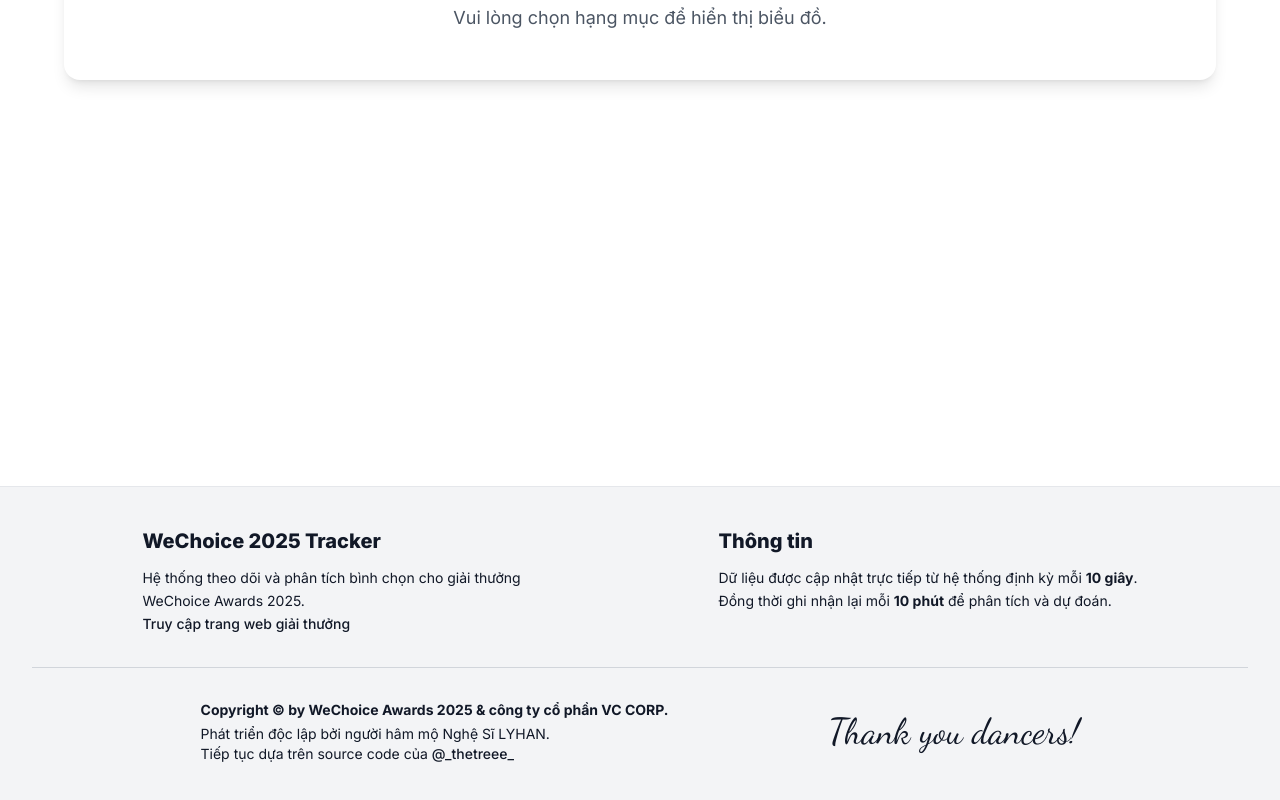
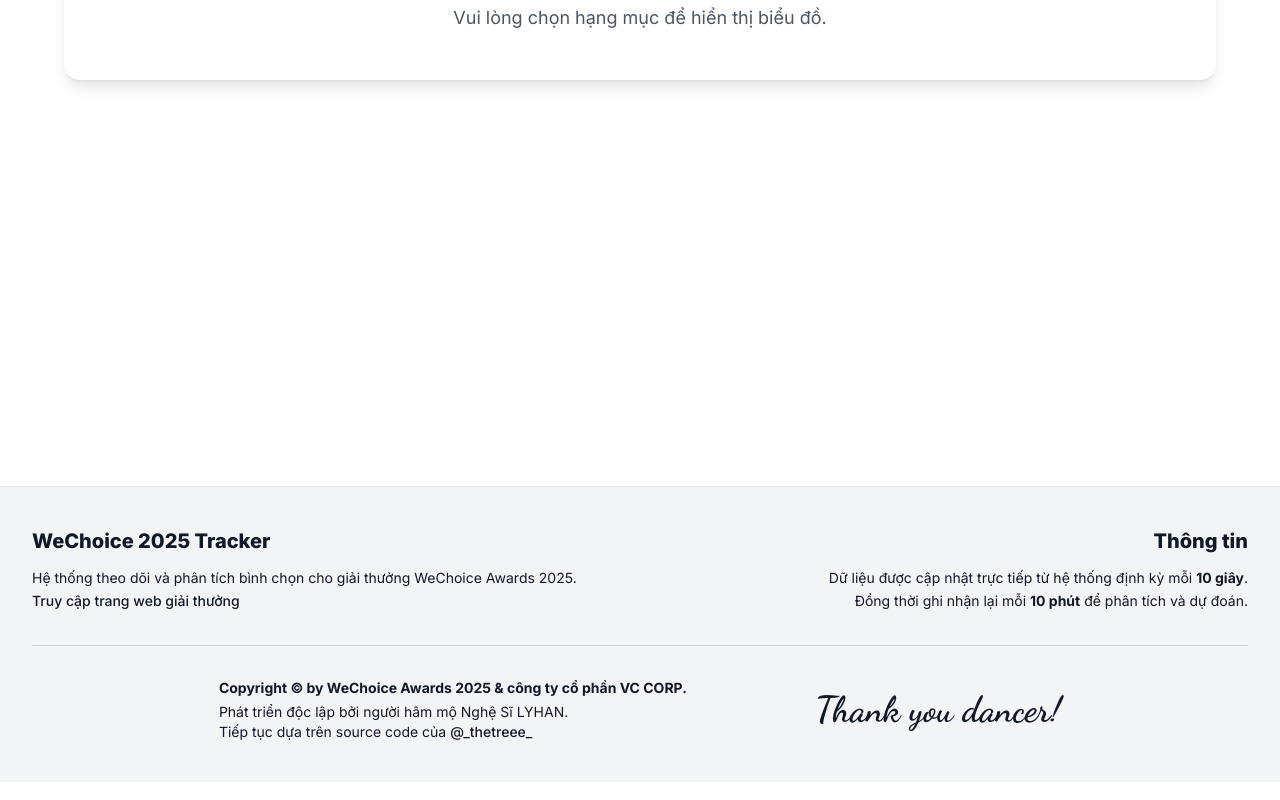
Before and after one commit to ntu09082007-eng/wechoice-tracker-frontend, a React (Vite) app: page /chart in a window 1280 px wide. Shown: the part 334-1134 px from the top of the page. Built offline with nearby package versions, Linux system fonts and the light colour scheme.

Commit message:
Update Footer.tsx

```diff
--- a/src/components/Footer.tsx
+++ b/src/components/Footer.tsx
@@ -7,12 +7,15 @@
     <footer className="bg-gray-100 py-10 mt-auto border-t border-gray-200">
       <div className="container mx-auto px-4 md:px-8">
 
-        {/* --- PHẦN TRÊN: Đã chỉnh lại bố cục --- */}
-        {/* Thay vì đẩy xa 2 bên, dùng justify-center và gap lớn để cân vào giữa */}
-        <div className="flex flex-col md:flex-row justify-center gap-10 md:gap-32 mb-8">
+        {/* YÊU CẦU 1: Mở rộng wrapper lên max-w-7xl để có nhiều không gian hơn, tránh rớt chữ */}
+        <div className="max-w-7xl mx-auto">
 
-          {/* Cột trái */}
-          <div className="md:w-auto max-w-md space-y-3">
+          {/* --- PHẦN TRÊN --- */}
+          {/* Dùng justify-between để đẩy 2 khối ra xa nhau trong không gian rộng hơn */}
+          <div className="flex flex-col md:flex-row justify-between gap-8 mb-8">
+
+            {/* Cột trái: Đã bỏ giới hạn max-w-md để chữ không bị ép xuống dòng */}
+            <div className="space-y-3 text-center md:text-left flex-1">
               <h2 className="text-xl font-extrabold text-gray-900">WeChoice 2025 Tracker</h2>
               <p className="text-gray-900 text-sm leading-relaxed font-normal">
                 Hệ thống theo dõi và phân tích bình chọn cho giải thưởng WeChoice Awards 2025.
@@ -28,8 +31,8 @@
               </p>
             </div>
 
-          {/* Cột phải */}
-          <div className="md:w-auto max-w-md space-y-3">
+            {/* Cột phải: Đã bỏ giới hạn max-w-md */}
+            <div className="space-y-3 text-center md:text-right flex-1">
               <h3 className="text-xl font-extrabold text-gray-900">Thông tin</h3>
               <p className="text-gray-900 text-sm leading-relaxed font-normal">
                 Dữ liệu được cập nhật trực tiếp từ hệ thống định kỳ mỗi <strong className="font-bold">10 giây</strong>.
@@ -42,9 +45,9 @@
           {/* Đường gạch ngang */}
           <div className="h-px bg-gray-300 w-full mb-8"></div>
 
-        {/* --- PHẦN DƯỚI: Đã chỉnh lại khoảng cách --- */}
-        {/* Dùng justify-center và gap rất lớn (gap-40) để tạo sự cân đối giữa 2 khối */}
-        <div className="flex flex-col md:flex-row justify-center items-center gap-8 md:gap-40 text-center md:text-left">
+          {/* --- PHẦN DƯỚI --- */}
+          {/* YÊU CẦU 2: Dùng justify-center và gap lớn để kéo 2 khối vào giữa, cân đối khoảng trống 2 bên */}
+          <div className="flex flex-col md:flex-row justify-center items-center gap-10 md:gap-32 text-center md:text-left">
 
             {/* Copyright & Credits */}
             <div className="text-sm text-gray-900 space-y-1">
@@ -52,7 +55,6 @@
               <p className="font-normal">
                 Phát triển độc lập bởi người hâm mộ Nghệ Sĩ LYHAN.
                 <br/>
-              {/* Đã thêm dấu cách (&nbsp;) trước thẻ a để không bị dính chữ */}
                 Tiếp tục dựa trên source code của&nbsp;
                 <a
                   href="https://www.threads.com/@_thetreee_"
@@ -65,11 +67,13 @@
               </p>
             </div>
 
-          {/* Chữ ký: To hơn (text-4xl) và được đẩy về vị trí cân đối nhờ gap-40 ở trên */}
-          <div className="font-cursive text-4xl text-gray-900" style={{ fontFamily: '"Dancing Script", cursive' }}>
-            Thank you dancers!
+            {/* YÊU CẦU 3: Thêm font-bold để làm dày chữ ký */}
+            <div className="font-cursive font-bold text-4xl text-gray-900" style={{ fontFamily: '"Dancing Script", cursive', fontWeight: 700 }}>
+              Thank you dancer!
             </div>
           </div>
+
+        </div> {/* Kết thúc Wrapper */}
       </div>
     </footer>
   );
```
Lines whose indentation alone changed are shown as unchanged.
